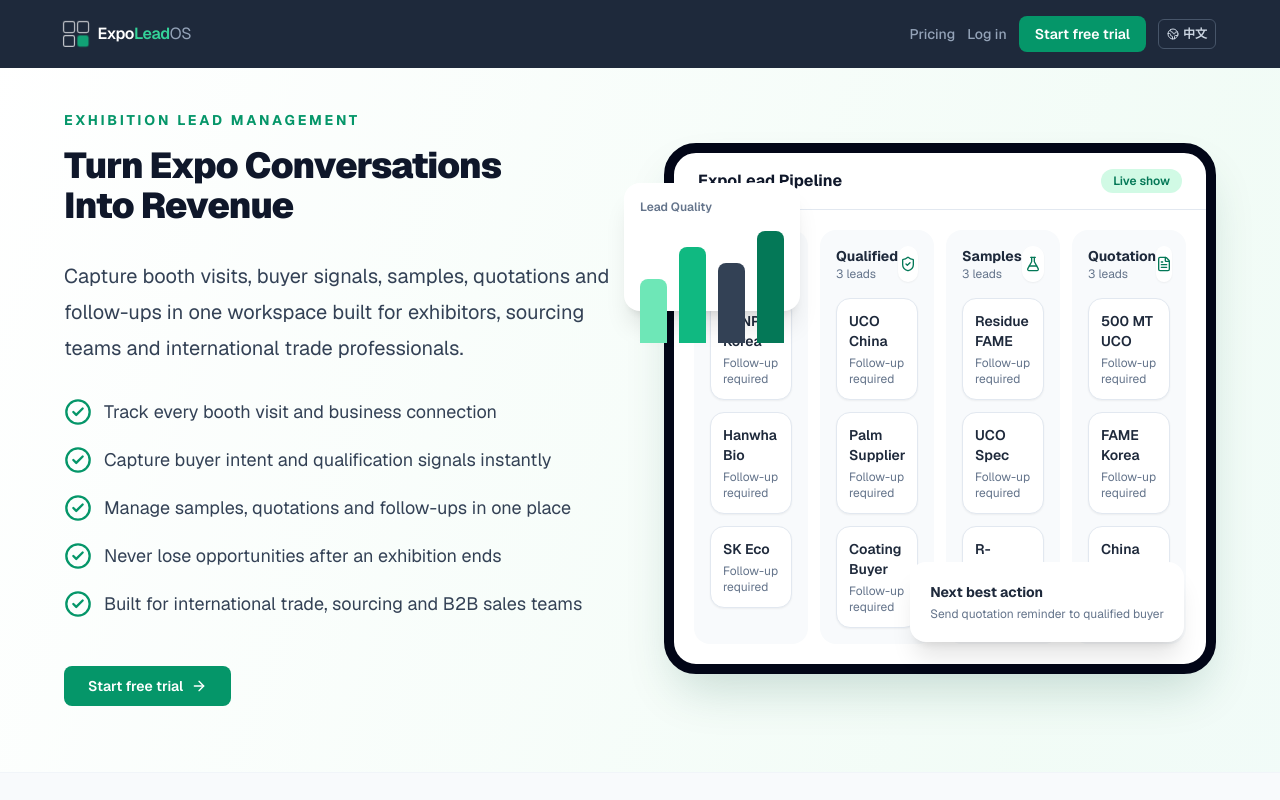
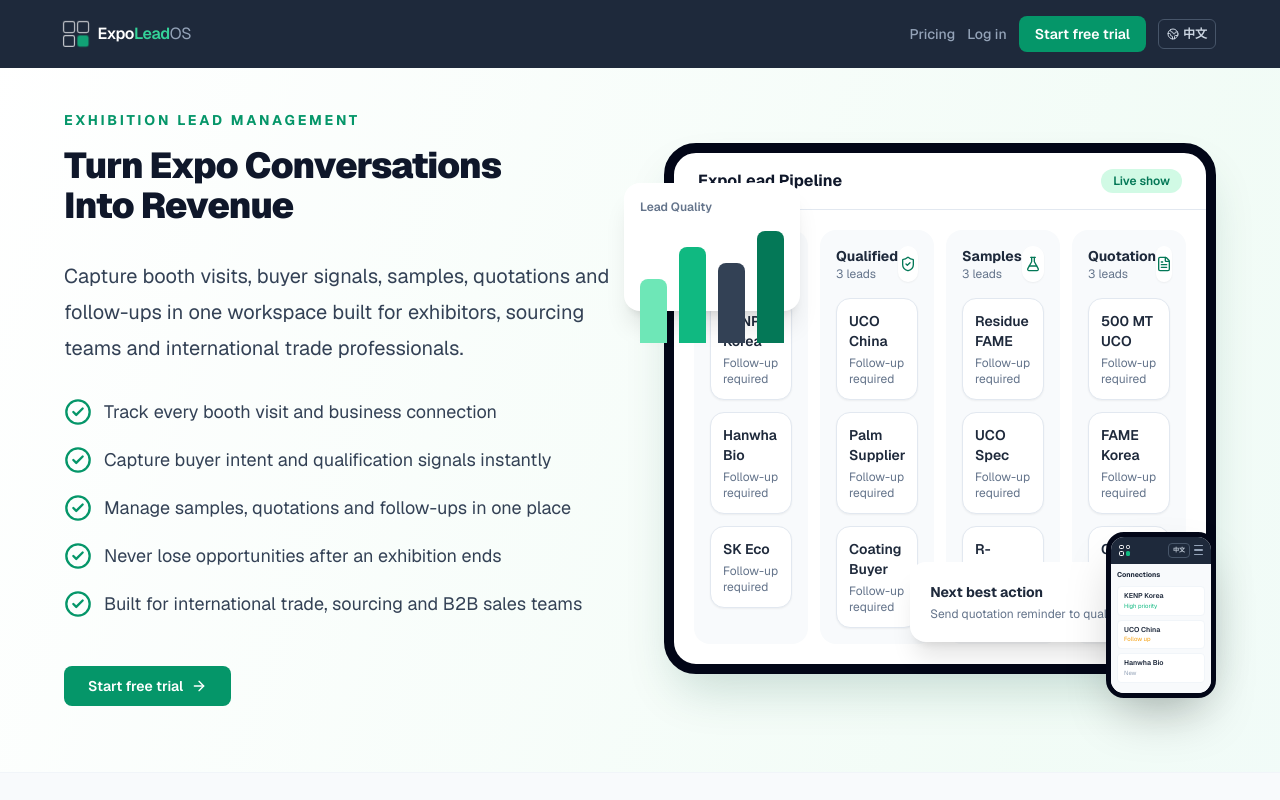
Before and after one commit to tradesoil-dev/expolead-os, a Next.js app: page / in a window 1280 px wide. Shown: the top 800 px of the page. Built offline with nearby package versions, Linux system fonts and the light colour scheme.

Commit message:
Add phone mockup with mobile nav to hero section

```diff
--- a/app/page.tsx
+++ b/app/page.tsx
@@ -359,6 +359,45 @@
             <p className="text-sm font-bold text-slate-800">{t.mockup.next}</p>
             <p className="mt-1 text-xs text-slate-500">{t.mockup.nextSub}</p>
           </div>
+
+          {/* Phone mockup — bottom right, overlapping */}
+          <div className="absolute -bottom-6 right-0 w-[110px]" style={{ zIndex: 10 }}>
+            <div className="rounded-[18px] border-[5px] border-slate-950 bg-white overflow-hidden shadow-2xl">
+              {/* Phone nav */}
+              <div className="bg-slate-800 px-2 py-1.5 flex items-center justify-between">
+                <div className="grid grid-cols-2 gap-[2px] w-[11px] h-[11px] shrink-0">
+                  <div className="rounded-[1.5px] border-[1.2px] border-white" />
+                  <div className="rounded-[1.5px] border-[1.2px] border-white" />
+                  <div className="rounded-[1.5px] border-[1.2px] border-white" />
+                  <div className="rounded-[1.5px] bg-emerald-500" />
+                </div>
+                <div className="flex items-center gap-1">
+                  <div className="rounded border border-slate-600 px-1 py-0.5 flex items-center gap-0.5">
+                    <span className="text-[6px] font-semibold text-slate-300">中文</span>
+                  </div>
+                  <div className="flex flex-col gap-[3px]">
+                    <div className="w-[9px] h-[1.2px] bg-slate-400 rounded" />
+                    <div className="w-[9px] h-[1.2px] bg-slate-400 rounded" />
+                    <div className="w-[9px] h-[1.2px] bg-slate-400 rounded" />
+                  </div>
+                </div>
+              </div>
+              {/* Phone content */}
+              <div className="bg-slate-50 p-1.5">
+                <p className="text-[7px] font-bold text-slate-800 mb-1.5">Connections</p>
+                {[
+                  { name: "KENP Korea", label: "High priority", color: "#10b981" },
+                  { name: "UCO China", label: "Follow up", color: "#f59e0b" },
+                  { name: "Hanwha Bio", label: "New", color: "#94a3b8" },
+                ].map((item) => (
+                  <div key={item.name} className="bg-white border border-slate-100 rounded-[4px] px-1.5 py-1 mb-1">
+                    <p className="text-[7px] font-semibold text-slate-800">{item.name}</p>
+                    <p className="text-[6px]" style={{ color: item.color }}>{item.label}</p>
+                  </div>
+                ))}
+              </div>
+            </div>
+          </div>
         </div>
       </section>
 
```
